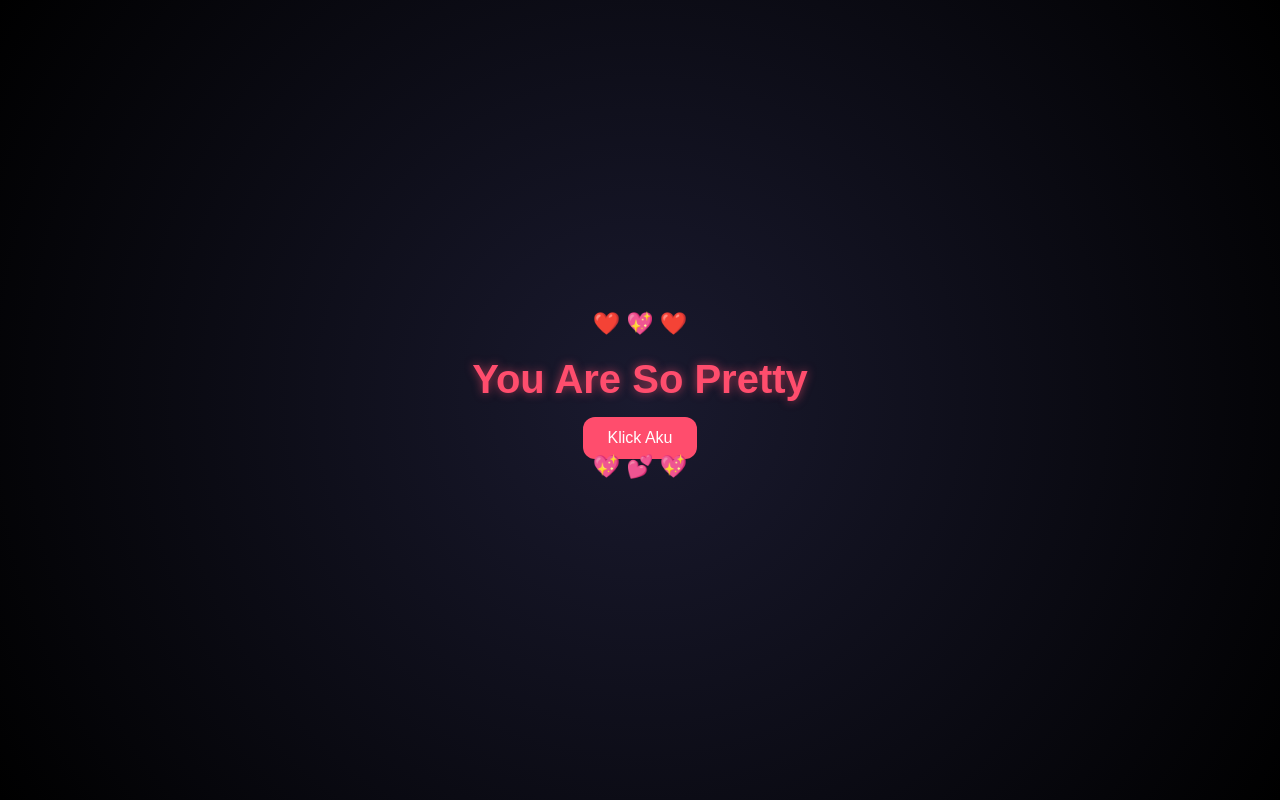
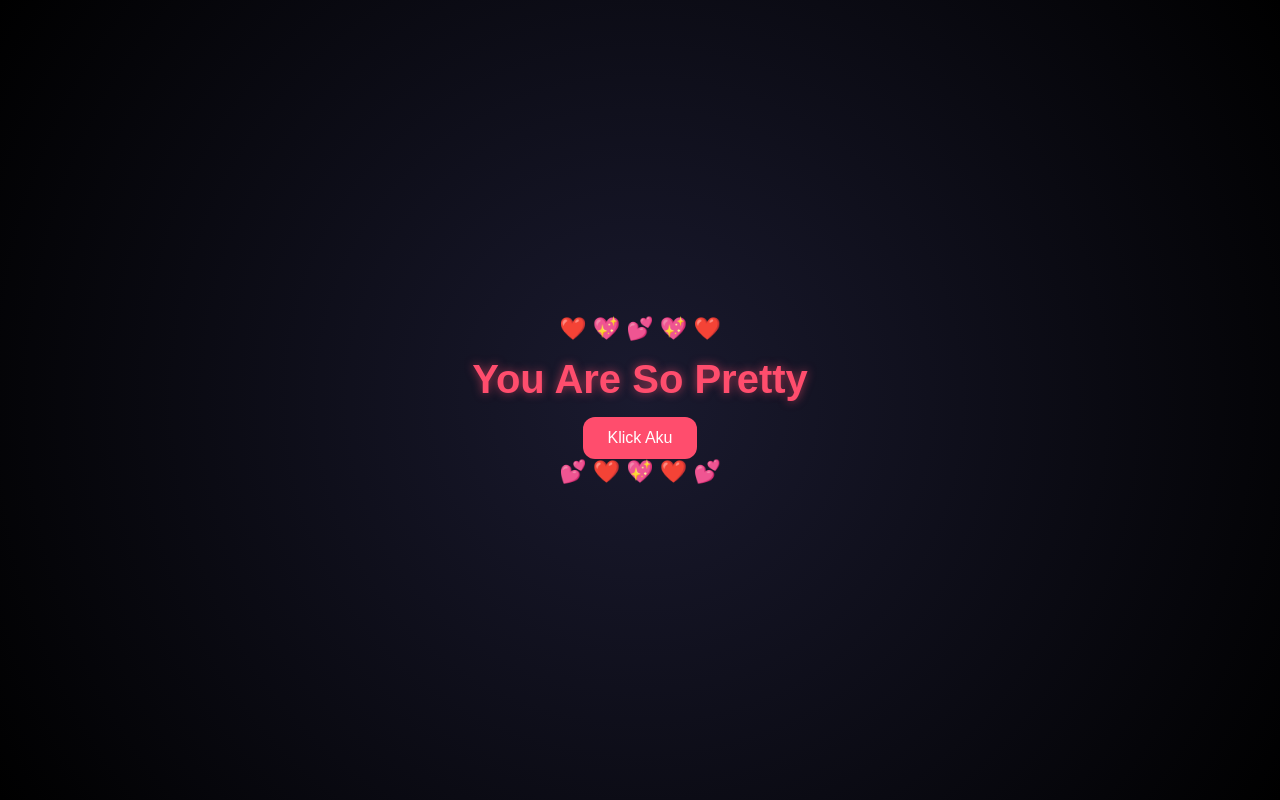
Before and after one commit to mlf167937-svg/Rauf, a Flask app: page / in a window 1280 px wide. Run offline with Flask 3, Linux system fonts and the light colour scheme.

Commit message:
Update index.html

```diff
--- a/templates/index.html
+++ b/templates/index.html
@@ -2,34 +2,46 @@
 <html lang="id">
 <head>
   <meta charset="UTF-8">
+
+  <!-- 📱 RESPONSIVE FIX (WAJIB) -->
   <meta name="viewport" content="width=device-width, initial-scale=1.0">
 
-  <title>Romantic Story</title>
+  <title>Our Quiet Story</title>
 
   <link rel="stylesheet" href="{{ url_for('static', filename='style.css') }}">
 </head>
 
 <body>
 
+<!-- 🎵 MUSIC -->
 <audio id="bgm" loop>
   <source src="{{ url_for('static', filename='music.mp3') }}" type="audio/mpeg">
 </audio>
 
+<!-- 💖 START SCREEN -->
 <div id="startScreen">
   <div class="box">
-    <div class="love">❤️ 💖 ❤️</div>
+
+    <div style="font-size:22px;">❤️ 💖 💕 💖 ❤️</div>
+
     <h1>You Are So Pretty</h1>
+
     <button id="klickBtn">Klick Aku</button>
-    <div class="love">💖 💕 💖</div>
+
+    <div style="font-size:22px;">💕 ❤️ 💖 ❤️ 💕</div>
+
   </div>
 </div>
 
+<!-- 📖 STORY CONTAINER -->
 <div id="container"></div>
 
+<!-- 📦 DATA DARI PYTHON -->
 <script>
   const DATA = {{ data | tojson }};
 </script>
 
+<!-- ⚙️ JS -->
 <script src="{{ url_for('static', filename='script.js') }}"></script>
 
 </body>
```
